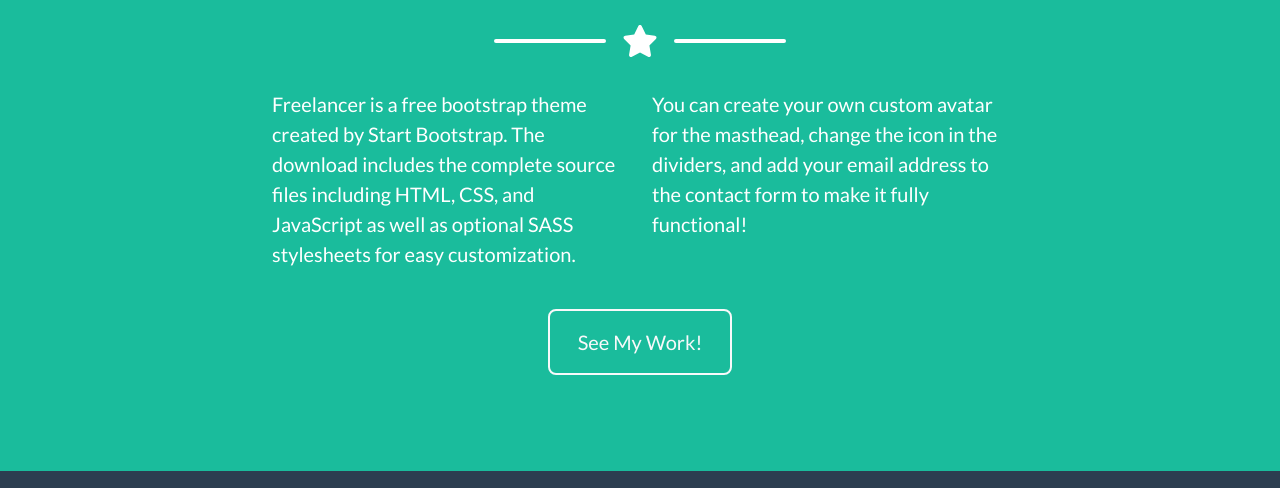
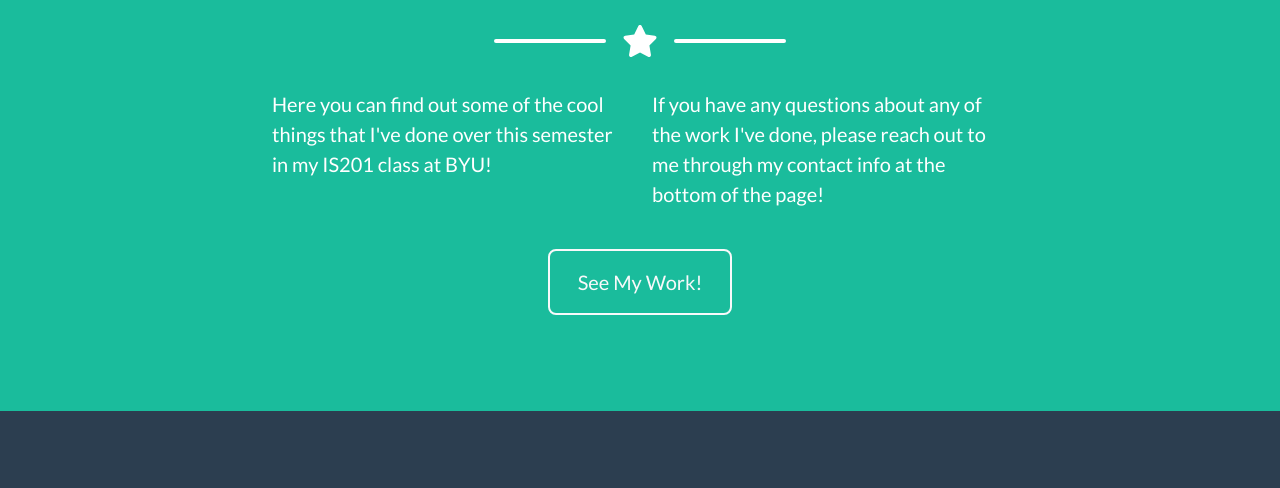
Before and after one commit to maxgollaher/maxgollaher.github.io, a plain HTML site: page index.html in a window 1280 px wide. Shown: the part 1594-2082 px from the top of the page. Drawn offline with nearby package versions, Linux system fonts and the light colour scheme.

Commit message:
updated index.html

```diff
--- a/index.html
+++ b/index.html
@@ -106,8 +106,8 @@
                 </div>
                 <!-- About Section Content-->
                 <div class="row">
-                    <div class="col-lg-4 ms-auto"><p class="lead">Freelancer is a free bootstrap theme created by Start Bootstrap. The download includes the complete source files including HTML, CSS, and JavaScript as well as optional SASS stylesheets for easy customization.</p></div>
-                    <div class="col-lg-4 me-auto"><p class="lead">You can create your own custom avatar for the masthead, change the icon in the dividers, and add your email address to the contact form to make it fully functional!</p></div>
+                    <div class="col-lg-4 ms-auto"><p class="lead">Here you can find out some of the cool things that I've done over this semester in my IS201 class at BYU!</p></div>
+                    <div class="col-lg-4 me-auto"><p class="lead">If you have any questions about any of the work I've done, please reach out to me through my contact info at the bottom of the page!</p></div>
                 </div>
                 <!-- About Section Button-->
                 <div class="text-center mt-4">
```
